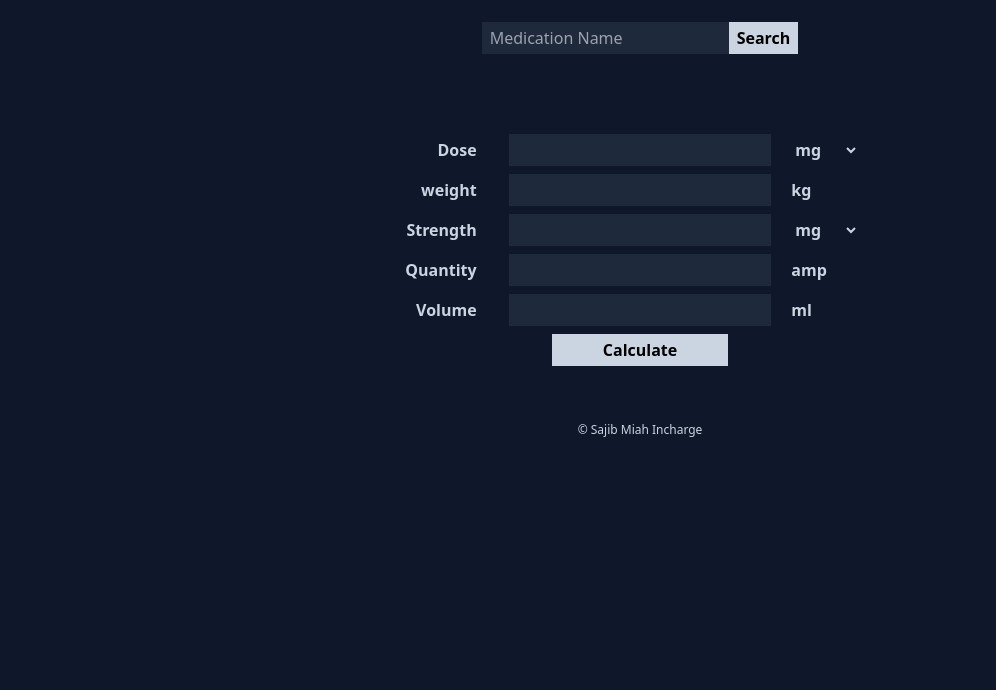
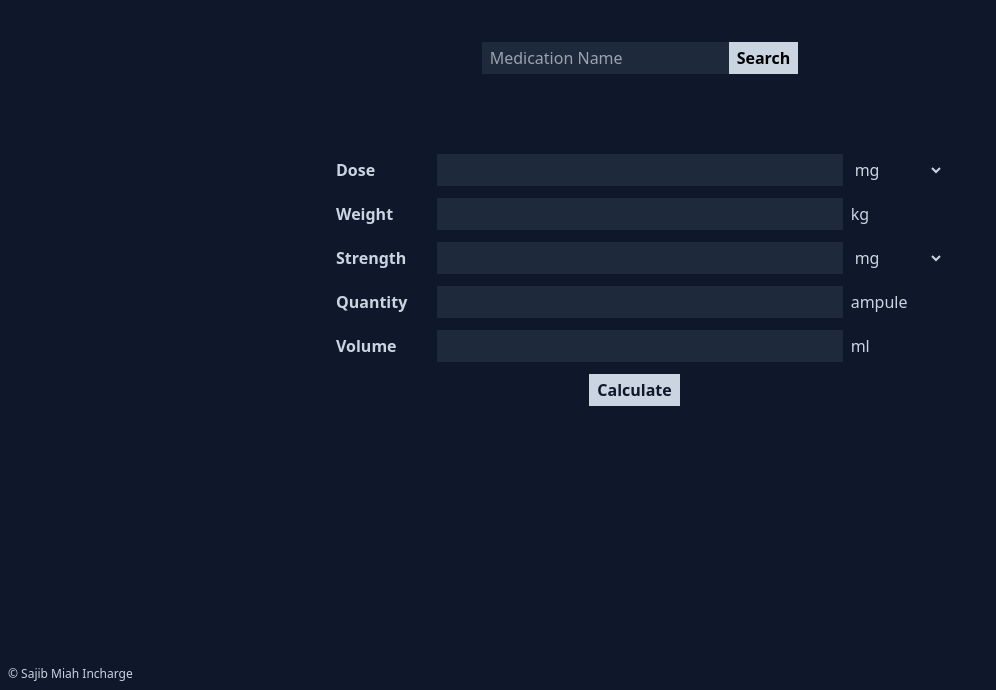
Before and after one commit to sajib-programmer/dose-calculator, a plain HTML site: page index.html in a window 1280 px wide. Shown: the part 110-800 px from the top of the page, without its empty margins (0-996 px from the left). Drawn offline with nearby package versions, Linux system fonts and the light colour scheme.

Commit message:
project done

```diff
--- a/app.js
+++ b/app.js
@@ -48,78 +48,78 @@ inputField.addEventListener("keydown", function (event) {
 
 //////////////////////////////////
 
+
+
 function calculateTotalDose() {
-    let dose = parseFloat(document.getElementById("dose").value);
+    let dose = parseFloat(document.getElementById("dose1").value);
+    console.log(dose)
     let unitOfDose = document.getElementById("unitOfDose").value;
     let weight = parseFloat(document.getElementById("weight").value);
     let totalDoseRequired = document.getElementById("totalDoseRequired");
-    let strength = parseFloat(document.getElementById("strength").value);
-
+    let strength = parseFloat(document.getElementById("strength1").value);
     let unitOfStrength = document.getElementById("unitOfStrength").value;
     let quantity = parseFloat(document.getElementById("quantity").value);
     let volume = document.getElementById("volume").value;
     let drugConcentration = document.getElementById("drugConcentration");
+    let dose_concentration = document.getElementById("dose_concentration");
     let mlPerHour = document.getElementById("mlPerHour");
     let dropPerMinute = document.getElementById("dropPerMinute");
     let microDropPerMinute = document.getElementById("microDropPerMinute");
 
 
     if (dose === "" || dose <= 0 || isNaN(dose)) {
-        totalDoseRequired.innerHTML = "Please input valid dose";
+        totalDoseRequired.innerText = "Please input valid dose";
     }
     else if (weight === "" || weight <= 0) {
         weight = "Please enter valid Weight";
     }
     else {
-        if (unitOfDose == "mg") {
-            totalDoseRequired.innerHTML = (dose * weight) + " mg";
-        }
-        else if (unitOfDose == "mcg") {
-            totalDoseRequired.innerHTML = (dose * weight) + " mcg";
-        }
+        totalDoseRequired.innerText = (dose * weight);
     }
     if (strength === "" || strength <= 0 || isNaN(strength)) {
-        drugConcentration.innerHTML = "Please input valid strength";
+        dose_concentration.innerText = "0 " + unitOfDose + "/ml";
 
     }
     else if (quantity === "" || quantity <= 0 || isNaN(quantity)) {
-        drugConcentration.innerHTML = "Please input valid quantity";
+        dose_concentration.innerText = "0 " + unitOfDose + "/ml";
+
     }
     else if (volume === "" || volume <= 0 || isNaN(volume)) {
-        drugConcentration.innerHTML = "Please input valid volume";
+        dose_concentration.innerText = "0 " + unitOfDose + "/ml";
     }
     else {
         if (unitOfDose == "mg" && unitOfStrength == "mg") {
-            drugConcentration.innerHTML = ((strength * quantity) / volume) + " mg/ml";
+            drugConcentration.innerText = ((strength * quantity) / volume);
         }
         else if (unitOfDose == "mcg" && unitOfStrength == "mcg") {
-            drugConcentration.innerHTML = ((strength * quantity) / volume) + " mcg/ml";
+            drugConcentration.innerText = ((strength * quantity) / volume);
         }
         else if (unitOfDose == "mcg" && unitOfStrength == "mg") {
-            drugConcentration.innerHTML = "✔ Required Dose : " + ((strength * 1000 * quantity) / volume) + " mcg/ml";
+            drugConcentration.innerText = ((strength * 1000 * quantity) / volume);
         }
         else if (unitOfDose == "mg" && unitOfStrength == "mcg") {
-            drugConcentration.innerHTML = "✔ Drug Concentration : " + ((strength / 1000 * quantity) / volume) + " mg/ml";
+            drugConcentration.innerText = ((strength / 1000 * quantity) / volume);
         }
 
     }
+    dose_concentration.innerText = "✔ Dose Required : " + totalDoseRequired.innerText + " " + unitOfDose + " " + "✔ Drug Concentration :" + drugConcentration.innerText + " " + unitOfDose + "/ml";
     if (isNaN((parseFloat(totalDoseRequired.innerText) / parseFloat(drugConcentration.innerText)) * 60)) {
-        mlPerHour.innerHTML = "";
+        mlPerHour.innerText = "";
     }
     else {
-        mlPerHour.innerHTML = "✔ Hourly Quantity : " + (parseFloat(totalDoseRequired.innerText) / parseFloat(drugConcentration.innerText)) * 60 + " ml";
+        mlPerHour.innerText = "✔ Hourly Quantity : " + (parseFloat(totalDoseRequired.innerText) / parseFloat(drugConcentration.innerText)) * 60 + " ml/hour";
     }
-    if (isNaN((parseFloat(mlPerHour.innerText) / 60) * 15)) {
-        dropPerMinute.innerHTML = "";
+    if (isNaN((parseFloat((parseFloat(totalDoseRequired.innerText) / parseFloat(drugConcentration.innerText)) / 60) * 15))) {
+        dropPerMinute.innerText = "";
     }
     else {
-        dropPerMinute.innerHTML = "✔ Drop : " + (parseFloat(mlPerHour.innerText) / 60) * 15 + " drop/min";
+        dropPerMinute.innerText = "✔ Drop : " + (parseFloat(totalDoseRequired.innerText) / parseFloat(drugConcentration.innerText)) * 60 / 60 * 15 + " drop/min";
     }
-    if (isNaN((parseFloat(mlPerHour.innerText) / 60) * 15 * 4)) {
-        microDropPerMinute.innerHTML = "";
+    if (isNaN((parseFloat((parseFloat(totalDoseRequired.innerText) / parseFloat(drugConcentration.innerText)) / 60) * 15) * 4)) {
+        microDropPerMinute.innerText = "";
     }
     else {
-        microDropPerMinute.innerHTML = "✔ Microdrop : " + (parseFloat(mlPerHour.innerText) / 60) * 15 * 4 + " microdrop/min";
+        microDropPerMinute.innerText = "✔ Microdrop : " + (parseFloat(totalDoseRequired.innerText) / parseFloat(drugConcentration.innerText)) * 60 / 60 * 15 * 4 + " microdrop/min";
     }
 
 }
--- a/index.html
+++ b/index.html
@@ -8,78 +8,95 @@
     <script src="https://cdn.tailwindcss.com"></script>
 </head>
 
-<body class="bg-slate-900 h-full">
-    <section class=" w-5/6 mx-auto">
-        <section class="font-serif text-center px-2 md:py-2 py-4 w-full">
-            <h1 class="sm:text-lg md:text-2xl lg:text-3xl sm:font-medium md:font-semibold lg:font-bold text-slate-300">M
+<body class="bg-slate-900">
+    <div>
+        <section class="font-serif text-center mt-3 px-2 md:py-2 py-4 w-full">
+            <h1 class="sm:text-lg md:text-2xl lg:text-3xl sm:font-medium md:font-semibold lg:font-bold text-slate-300">
+                M
                 A
                 RASHID HOSPITAL (PVT) LTD.</h1>
             <h1 class="sm:text-lg md:text-2xl lg:text-3xl sm:font-medium md:font-semibold lg:font-bold text-slate-300">
                 ACCIDENT & EMERGENCY</h1>
         </section>
+        <section class="sm:w-5/6 md:w-4/6 lg:w-3/6 mx-auto px-4 py-2">
             <section class="font-sans text-center px-2 md:py-2 lg:py-4 w-full">
                 <div class="md:py-2 lg:py-4"><input type="text" id="search-query"
                         class="bg-slate-800 text-slate-300 outline-0 px-2 py-1 focus:bg-slate-300 focus:text-slate-900 focus:placeholder-slate-300"
                         placeholder="Medication Name"><input type="submit" value="Search" onclick="searchDrug()"
                         class="outline-0 sm:mt-3 px-2 py-1 font-bold bg-slate-300 cursor-pointer">
                 </div>
-            <div class="text-slate-300 md:py-2 lg:py-4">
+                <div class="text-slate-300 text-left md:py-2 lg:py-4">
                     <p id="name" class="text-2xl font-bold text-orange-700"></p>
                     <p id="dose"></p>
                     <p id="strength"></p>
                     <p id="dilution"></p>
                 </div>
             </section>
-        <section class="font-sans text-center px-2 md:py-2 lg:py-4 w-full">
-            <div class="w-3/6 mx-auto grid grid-cols-12 gap-y-2">
-                <label for="dose"
-                    class="col-span-3 text-slate-300 bg-slate-900 text-right pr-8 py-1 font-bold">Dose</label>
-                <input type="text" id="dose"
-                    class="col-span-6 bg-slate-800 text-slate-300 outline-0 px-2 py-1 focus:bg-slate-300 focus:text-slate-900 focus:placeholder-slate-300">
+
+        </section>
+        <!-- calculator section////////////////// -->
+        <section class="sm:w-5/6 md:w-4/6 lg:w-3/6 mx-auto px-4 py-2">
+            <div class="flex">
+                <label for="dose1" class="w-1/4 py-1 sm:w-1/6 md:w-1/8 lg:w-1/6 text-slate-300 font-bold">Dose</label>
+                <input
+                    class="w-2/3 sm:w-4/5 md:w-3/4 lg:w-2/3 outline-0 py-1 focus:bg-slate-400 focus:text-slate-900 text-slate-300 bg-slate-800 font-normal pl-2"
+                    type="text" id="dose1">
                 <select id="unitOfDose"
-                    class="col-span-2 outline-0 text-slate-300 text-left pl-5 bg-slate-900 py-1 font-bold">
-                    <option value="mg">mg</option>
-                    <option value="mcg">mcg</option>
+                    class="w-1/4 sm:w-1/6 md:w-1/8 lg:w-1/6 text-slate-300 bg-slate-900 outline-0 py-1 md:pl-2">
+                    <option>mg</option>
+                    <option>mcg</option>
                 </select>
+            </div>
+            <div class="flex mt-3">
                 <label for="weight"
-                    class="col-span-3 text-slate-300 bg-slate-900 text-right pr-8 py-1 font-bold">weight</label>
-                <input type="text" id="weight"
-                    class="col-span-6 bg-slate-800 text-slate-300 outline-0 px-2 py-1 focus:bg-slate-300 focus:text-slate-900 focus:placeholder-slate-300">
-                <span class="col-span-2 outline-0 text-slate-300 text-left pl-5 bg-slate-900 py-1 font-bold">
+                    class="w-1/4 py-1 sm:w-1/6 md:w-1/8 lg:w-1/6 text-slate-300 font-bold">Weight</label>
+                <input id="weight"
+                    class="w-2/3 sm:w-4/5 md:w-3/4 lg:w-2/3 outline-0 py-1 focus:bg-slate-400 focus:text-slate-900 text-slate-300 bg-slate-800 font-normal pl-2">
+                <span class="w-1/4 sm:w-1/6 md:w-1/8 lg:w-1/6 text-slate-300 bg-slate-900 py-1 md:pl-2">
                     kg
                 </span>
-                <label for="strength"
-                    class="col-span-3 text-slate-300 bg-slate-900 text-right pr-8 py-1 font-bold">Strength</label>
-                <input type="text" id="strength"
-                    class="col-span-6 bg-slate-800 text-slate-300 outline-0 px-2 py-1 focus:bg-slate-300 focus:text-slate-900 focus:placeholder-slate-300">
+            </div>
+            <div class="flex mt-3">
+                <label for="strength1"
+                    class="w-1/4 py-1 sm:w-1/6 md:w-1/8 lg:w-1/6 text-slate-300 font-bold">Strength</label>
+                <input id="strength1"
+                    class="w-2/3 sm:w-4/5 md:w-3/4 lg:w-2/3 outline-0 py-1 focus:bg-slate-400 focus:text-slate-900 text-slate-300 bg-slate-800 font-normal pl-2">
                 <select id="unitOfStrength"
-                    class="col-span-2 outline-0 text-slate-300 text-left pl-5 bg-slate-900 py-1 font-bold">
-                    <option value="mg">mg</option>
-                    <option value="mcg">mcg</option>
+                    class="w-1/4 sm:w-1/6 md:w-1/8 lg:w-1/6 text-slate-300 bg-slate-900 outline-0 py-1 md:pl-2">
+                    <option>mg</option>
+                    <option>mcg</option>
                 </select>
+            </div>
+            <div class="flex mt-3">
                 <label for="quantity"
-                    class="col-span-3 text-slate-300 bg-slate-900 text-right pr-8 py-1 font-bold">Quantity</label>
-                <input type="text" id="quantity"
-                    class="col-span-6 bg-slate-800 text-slate-300 outline-0 px-2 py-1 focus:bg-slate-300 focus:text-slate-900 focus:placeholder-slate-300">
-                <span class="col-span-2 outline-0 text-slate-300 text-left pl-5 bg-slate-900 py-1 font-bold">
-                    amp
+                    class="w-1/4 py-1 sm:w-1/6 md:w-1/8 lg:w-1/6 text-slate-300 font-bold">Quantity</label>
+                <input id="quantity"
+                    class="w-2/3 sm:w-4/5 md:w-3/4 lg:w-2/3 outline-0 py-1 focus:bg-slate-400 focus:text-slate-900 text-slate-300 bg-slate-800 font-normal pl-2">
+                <span class="w-1/4 sm:w-1/6 md:w-1/8 lg:w-1/6 text-slate-300 bg-slate-900 py-1 md:pl-2">
+                    ampule
                 </span>
+            </div>
+            <div class="flex mt-3">
                 <label for="volume"
-                    class="col-span-3 text-slate-300 bg-slate-900 text-right pr-8 py-1 font-bold">Volume</label>
-                <input type="text" id="volume"
-                    class="col-span-6 bg-slate-800 text-slate-300 outline-0 px-2 py-1 focus:bg-slate-300 focus:text-slate-900 focus:placeholder-slate-300">
-                <span class="col-span-2 outline-0 text-slate-300 text-left pl-5 bg-slate-900 py-1 font-bold">
+                    class="w-1/4 py-1 sm:w-1/6 md:w-1/8 lg:w-1/6 text-slate-300 font-bold">Volume</label>
+                <input id="volume"
+                    class="w-2/3 sm:w-4/5 md:w-3/4 lg:w-2/3 outline-0 py-1 focus:bg-slate-400 focus:text-slate-900 text-slate-300 bg-slate-800 font-normal pl-2">
+                <span class="w-1/4 sm:w-1/6 md:w-1/8 lg:w-1/6 text-slate-300 bg-slate-900 py-1 md:pl-2">
                     ml
                 </span>
-                <span class="col-span-4"></span>
-                <input type="submit" value="Calculate" onclick="calculateTotalDose()"
-                    class="col-span-4 outline-0 px-2 py-1 font-bold bg-slate-300 cursor-pointer">
-                <span class="col-span-4"></span>
+            </div>
+            <div class="w-1/6 mx-auto mt-3">
+                <input onclick="calculateTotalDose()"
+                    class="bg-slate-300 text-slate-900 px-2 py-1 font-bold outline-0 cursor-pointer" type="submit"
+                    value="Calculate">
+            </div>
 
-            </div>
-            <div class="text-slate-300 md:py-2 lg:py-4">
-                <p id="totalDoseRequired"></p>
-                <p id="drugConcentration"></p>
+            <!-- view dose calculator result/////////// -->
+
+            <div class="my-4 text-slate-300">
+                <p class="hidden" id="totalDoseRequired"></p>
+                <p class="hidden" id="drugConcentration"></p>
+                <p id="dose_concentration"></p>
                 <p id="mlPerHour"></p>
                 <p id="dropPerMinute"></p>
                 <p id="microDropPerMinute"></p>
@@ -87,12 +104,15 @@
 
         </section>
 
-        <footer>
-            <section class="w-full  text-center px-2 md:py-2 py-4 ">
+        <!-- footer section ///////////// -->
+
+
+
+    </div>
+
+    <footer class=" fixed sm:ml-2 sm:text-center md:text-left bottom-2 w-full">
         <p class="text-xs text-slate-300">© Sajib Miah Incharge</p>
-            </section>
     </footer>
-    </section>
     <script src="app.js"></script>
 </body>
 
```
Lines whose indentation alone changed are shown as unchanged.
